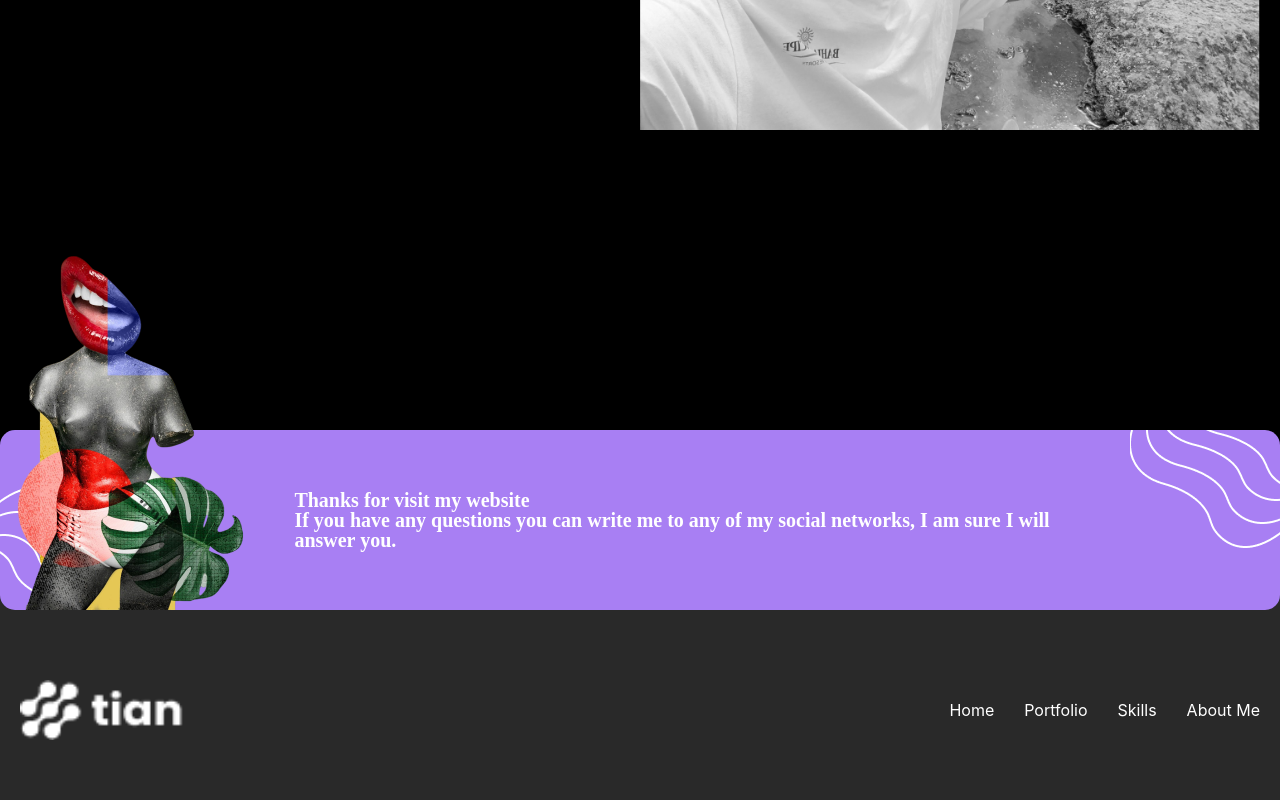
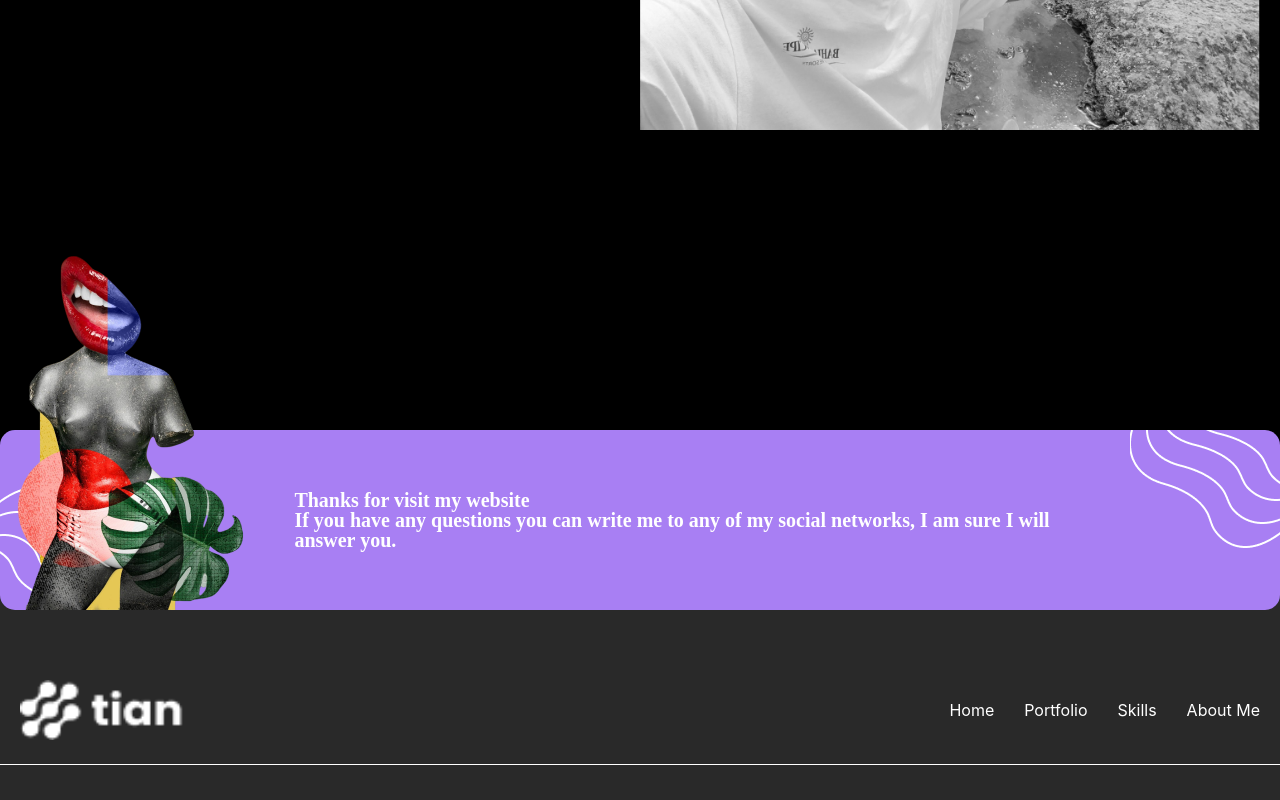
Before and after one commit to HoangDangTien1108/testreacttailwind, a React (Create React App) app: page / in a window 1280 px wide. Shown: the part 5671-6471 px from the top of the page. Built offline with nearby package versions, Linux system fonts and the light colour scheme; a web font is replaced by a local one.

Commit message:
code complete

```diff
--- a/src/App.js
+++ b/src/App.js
@@ -73,8 +73,10 @@ function App() {
         </div>
       </div>
 
-      <div className='footer bg-gray h-[270px] w-full sm:mt-[400px] mt-[220px]'>
+      <div className='footer relative bg-gray h-[270px] w-full sm:mt-[400px] mt-[220px]'>
         <Footer/>
+        <div className='border-b  absolute bottom-[35px] w-full'>
+        </div>
       </div>
     </div>
     </>
--- a/src/components/Footer.js
+++ b/src/components/Footer.js
@@ -7,7 +7,7 @@ export default function Footer() {
             <div className='absolute sm:h-[180px] h-[112px] rounded-[15px] bg-violetFotter w-[100%] z-0 flex items-center justify-between top-0 left-0'>
                 <div className='z-10'>
                     <img className='sm:flex hidden z-10 absolute top-[50px] left-0' src='image/Frame 36.png' alt=''/>
-                    <img className='z-20 absolute sm:top-[-217px] designPro:top-[-110.3px] top-[-81px] sm:left-[-30px] left-[-10px] sm:w-auto w-[35%]' src='image/wepik-photo-mode-2022926-13587.png' alt=''/>
+                    <img className='z-20 absolute sm:top-[-217px] designPro:top-[-110.3px] ip12:top-[-81px] ip12:bottom-0 bottom-[0] sm:left-[-30px] left-[-10px] sm:w-auto w-[35%]' src='image/wepik-photo-mode-2022926-13587.png' alt=''/>
                 </div>
                 <div className='z-10 absolute
                 2xl:left-[20%]  2xl:w-[69%]
```
